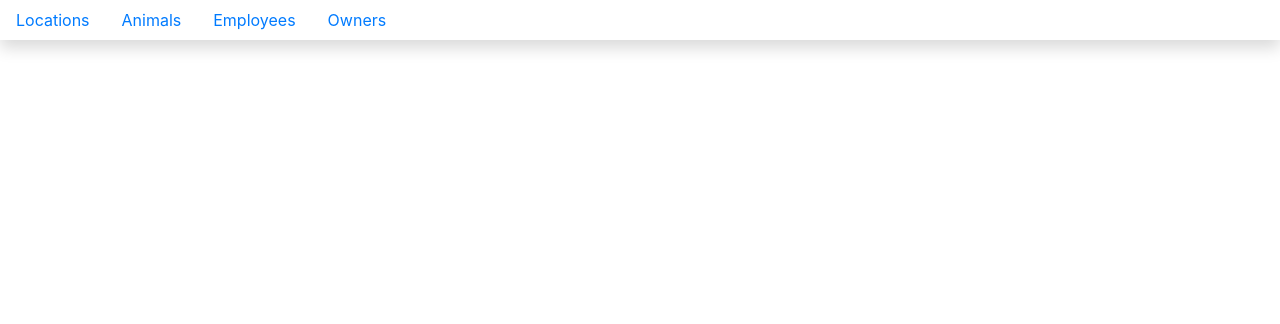
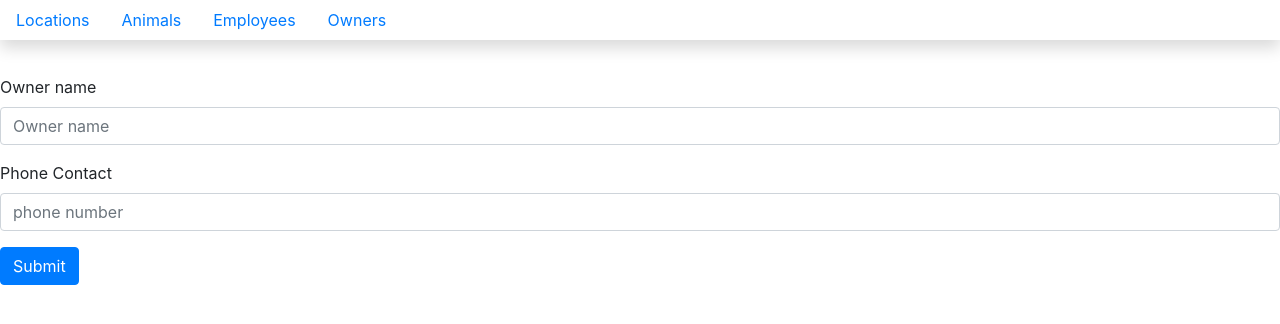
Before and after one commit to naienko/kennel, a React (Create React App) app: page /owners/new in a window 1280 px wide. Shown: the top 324 px of the page. Built offline with nearby package versions, Linux system fonts and the light colour scheme; no server answers.

Commit message:
added owner form

```diff
--- a/src/components/ApplicationViews.js
+++ b/src/components/ApplicationViews.js
@@ -13,6 +13,7 @@ import EmployeeDetail from './employee/EmployeeDetail';
 import OwnerDetail from "./owner/OwnerDetail";
 import AnimalForm from "./animal/AnimalForm";
 import EmployeeForm from "./employee/EmployeeForm";
+import OwnerForm from "./owner/OwnerForm";
 
 class ApplicationViews extends Component {
 
@@ -103,6 +104,16 @@ class ApplicationViews extends Component {
         );
     }
 
+    addOwner = owner => {
+        OwnerManager.post(owner)
+        .then(() => OwnerManager.getAll())
+        .then(owners =>
+            this.setState({
+                owners: owners
+            })
+        );
+    }
+
     render() {
         return (
             <div id="body">
@@ -143,9 +154,14 @@ class ApplicationViews extends Component {
                         employees={this.state.employees} />
                 }} />
 
-                <Route exact path="/owners" render={() => {
-                    return <OwnerList owners={this.state.owners}
+                <Route exact path="/owners" render={(props) => {
+                    return <OwnerList {...props}
+                        owners={this.state.owners}
                         deleteOwner={this.deleteOwner} />
+                }} />
+                <Route path="/owners/new" render={(props) => {
+                    return <OwnerForm {...props}
+                        addOwner={this.addOwner} />
                 }} />
                 <Route path="/owners/:ownerId(\d+)" render={(props) => {
                     return <OwnerDetail {...props}
--- a/src/components/owner/OwnerForm.js
+++ b/src/components/owner/OwnerForm.js
@@ -0,0 +1,51 @@
+import React, { Component } from "react";
+
+export default class OwnerForm extends Component {
+    // Set initial state
+    state = {
+        ownerName: "",
+        ownerPhone: ""
+    };
+
+    // Update state whenever an input field is edited
+    handleFieldChange = event => {
+        const stateToChange = {};
+        stateToChange[event.target.id] = event.target.value;
+        this.setState(stateToChange);
+    };
+
+    /*
+    Local method for validation, creating animal object, and
+    invoking the function reference passed from parent component
+    */
+    constructNewOwner = event => {
+        event.preventDefault();
+        const owner = {
+            name: this.state.ownerName,
+            phoneNumber: this.state.ownerPhone,
+        };
+
+        // Create the animal and redirect user to animal list
+        this.props
+            .addOwner(owner)
+            .then(() => this.props.history.push("/owners"));
+    };
+
+    render() {
+        return (
+            <React.Fragment>
+                <form className="ownerForm">
+                    <div className="form-group">
+                        <label htmlFor="ownerName">Owner name</label>
+                            <input type="text" required className="form-control" onChange={this.handleFieldChange} id="ownerName" placeholder="Owner name" />
+                    </div>
+                    <div className="form-group">
+                        <label htmlFor="ownerNumber">Phone Contact</label>
+                            <input type="text" required className="form-control" onChange={this.handleFieldChange} id="ownerNumber" placeholder="phone number" />
+                    </div>
+                    <button type="submit" onClick={this.constructNewOwner} className="btn btn-primary">Submit</button>
+                </form>
+            </React.Fragment>
+        );
+    }
+}
--- a/src/components/owner/OwnerList.js
+++ b/src/components/owner/OwnerList.js
@@ -4,19 +4,23 @@ import { Link } from "react-router-dom";
 export default class OwnerList extends Component {
     render() {
         return (
-            <section className="owners">
+            <React.Fragment>
                 <h1>Owner List</h1>
+                <div className="ownerButton">
+                    <button type="button" className="btn btn-success" onClick={() => {this.props.history.push("/owners/new")}}>Add New Owner</button>
+                </div>
+                <section className="owners">
                 {
                     this.props.owners.map(owner =>
                         <div key={owner.id} className="card">
-                            <h3>{owner.name}</h3>
-                            <Link className="nav-link" to={`/owners/${owner.id}`}>Details</Link>
-                            <a href="#"
-                            onClick={() => this.props.deleteOwner(owner.id)}>Delete</a>
+                        <h3>{owner.name}</h3>
+                        <Link className="nav-link" to={`/owners/${owner.id}`}>Details</Link>
+                        <a href="#" onClick={() => this.props.deleteOwner(owner.id)}>Delete</a>
                         </div>
-                        )
+                    )
                 }
-            </section>
+                </section>
+            </React.Fragment>
         );
     }
 }
--- a/src/modules/api/OwnerManager.js
+++ b/src/modules/api/OwnerManager.js
@@ -11,5 +11,14 @@ export default {
         return fetch(`${Settings.RemoteURL}/owners/${id}`, {
             method: "DELETE"
         }).then(results => results.json())
-    }
+    },
+    post(newOwner) {
+        return fetch(`${Settings.RemoteURL}/owners`, {
+          method: "POST",
+          headers: {
+            "Content-Type": "application/json"
+          },
+          body: JSON.stringify(newOwner)
+        }).then(data => data.json())
+      }
 }
```
